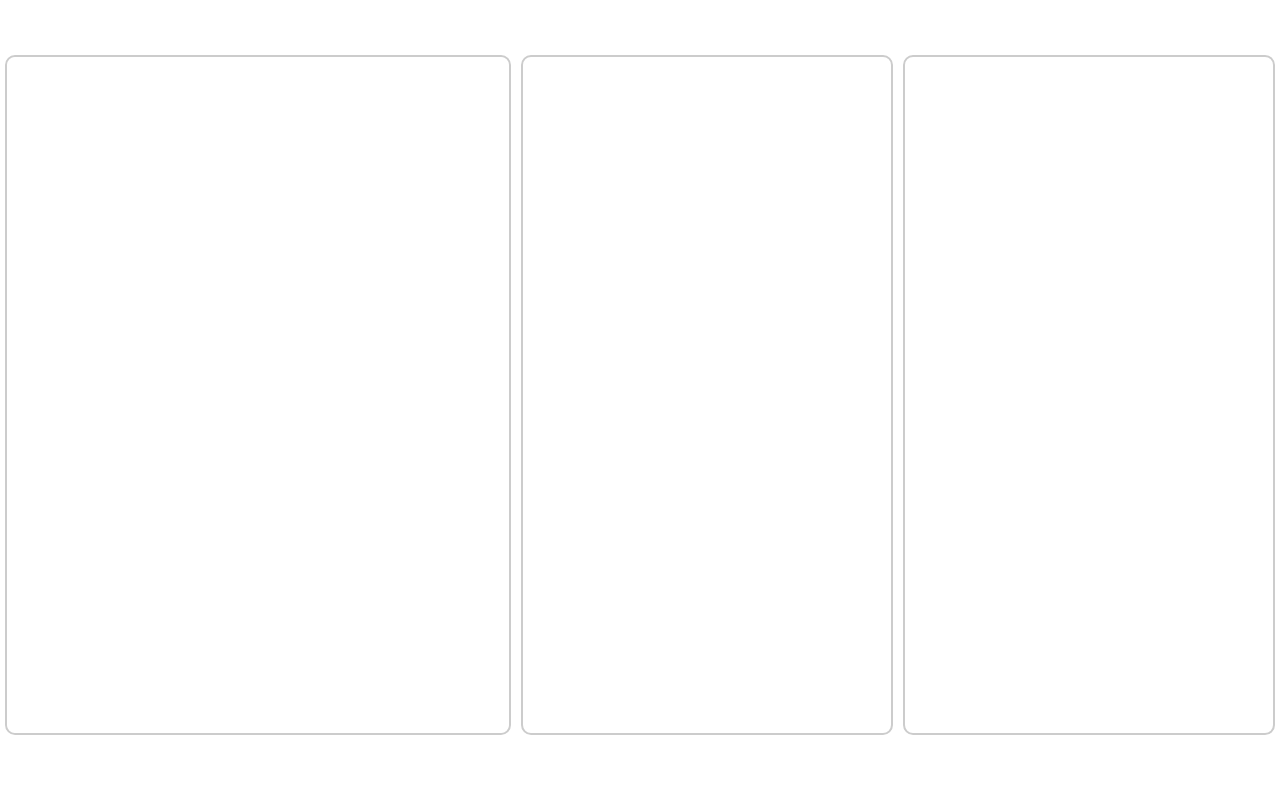
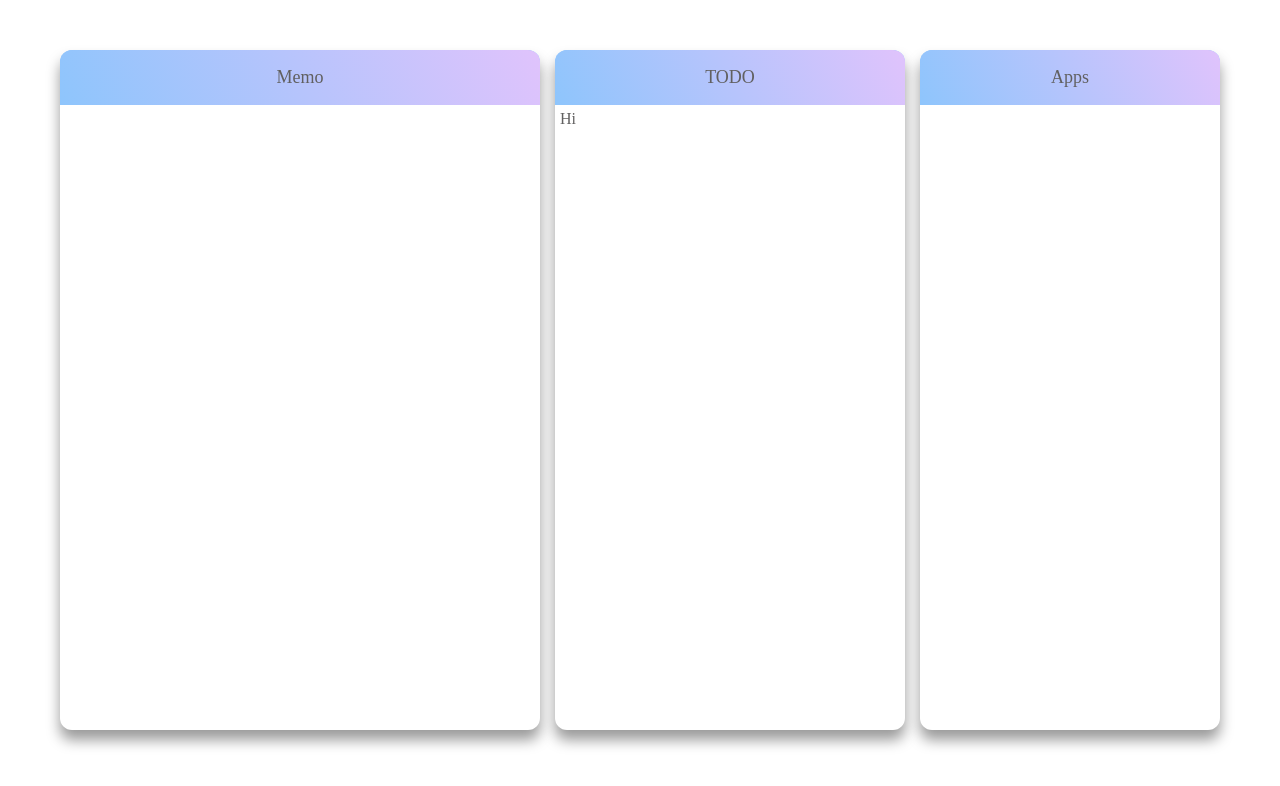
Before and after one commit to Ut0n69/chrome-new-tab-memo, a browser extension: page index.html in a window 1280 px wide. Drawn offline with Linux system fonts and the light colour scheme.

Commit message:
Update: ui design

```diff
--- a/css/style.css
+++ b/css/style.css
@@ -7,40 +7,79 @@ body {
   display: flex;
   max-width: 1680px;
   margin: 50px auto;
+  justify-content: center;
+  align-items: center;
+}
+
+.card {
+  height: 85vh;
+  border-radius: 12px;
+  overflow: scroll;
+  box-shadow: 0 10px 14px rgba(0, 0, 0, .4);
+}
+
+.card-header {
+  width: 100%;
+  height: 55px;
+  line-height: 55px;
+  background-color: #8EC5FC;
+  background-image: linear-gradient(62deg, #8EC5FC 0%, #E0C3FC 100%);
+  text-align: center;
+  font-size: 18px;
 }
 
 .memo {
-  width: 680px;
-  height: 85vh;
-  margin: 5px;
-  border: 2px solid #ccc;
+  width: 480px;
   font-size: 25px;
-  border-radius: 10px;
+  margin-right: 15px;
 }
 
-.todo {
-  width: 500px;
-  height: 85vh;
-  margin: 5px;
-  border: 2px solid #ccc;
-  border-radius: 10px;
-}
-
-.apps {
-  width: 500px;
-  height: 85vh;
-  margin: 5px;
-  border: 2px solid #ccc;
-  border-radius: 10px;
-}
-
-.apps-image {
-  width: 18px;
-}
-
-textarea {
+.memo-area {
   resize: none;
   width: 100%;
   height: 100%;
   border-radius: 10px;
 }
+
+.card-contents {
+  height: calc(85vh - 65px);
+  padding: 5px;
+}
+
+.todo {
+  width: 350px;
+  margin-right: 15px;
+}
+
+.todo-list {
+  overflow: scroll;
+}
+
+.apps {
+  width: 300px;
+}
+
+.apps-list {
+  overflow: scroll;
+}
+
+.apps-list-app {
+  cursor: pointer;
+  border-radius: 5px;
+  padding: 5px;
+}
+
+.apps-list-app:hover {
+  background: #eee;
+}
+
+.apps-name {
+  vertical-align: middle;
+  font-size: 18px;
+}
+
+.apps-image {
+  vertical-align: middle;
+  width: 22px;
+  margin-right: 5px;
+}
--- a/index.html
+++ b/index.html
@@ -14,12 +14,19 @@
 
 <body>
   <div class="container">
-    <div class="memo">
-      <textarea></textarea>
+    <div class="card memo">
+      <div class="card-header">Memo</div>
+      <textarea class="card-contents memo-area"></textarea>
     </div>
-    <div class="todo"></div>
-    <div class="apps">
-      <ul class="apps-list"></ul>
+    <div class="card todo">
+      <div class="card-header">TODO</div>
+      <div class="card-contents todo-list">
+        Hi
+      </div>
+    </div>
+    <div class="card apps">
+      <div class="card-header">Apps</div>
+      <ul class="card-contents apps-list"></ul>
     </div>
   </div>
 
--- a/main.js
+++ b/main.js
@@ -11,9 +11,10 @@ function init() {
 
 function setApp(app) {
   const li = document.createElement('li');
+  li.className = 'apps-list-app';
   li.innerHTML = `
     <img class="apps-image" src="${app.icons[0].url}"/>
-    <span class="appId-${app.id}">${app.shortName}</a>
+    <span class="appId-${app.id} apps-name">${app.shortName}</span>
   `;
   document.querySelector('.apps-list').appendChild(li);
 
```
